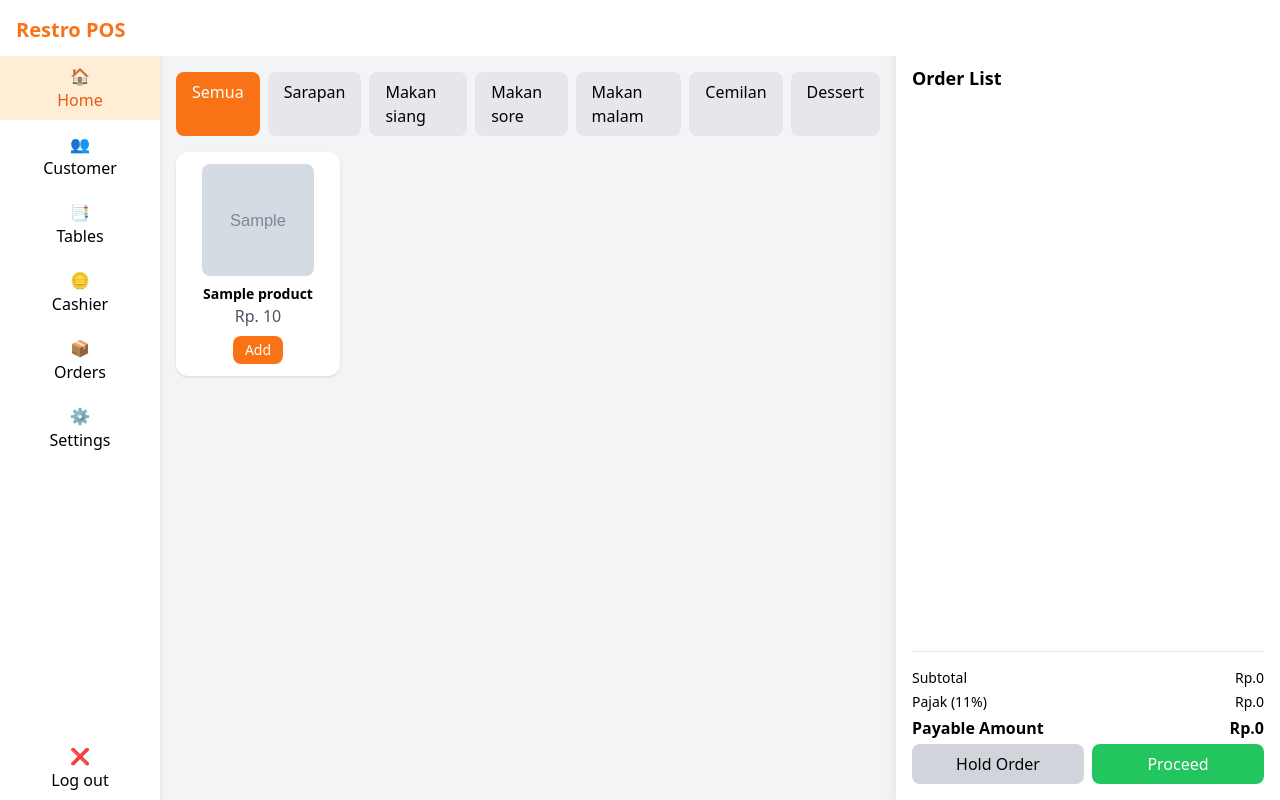
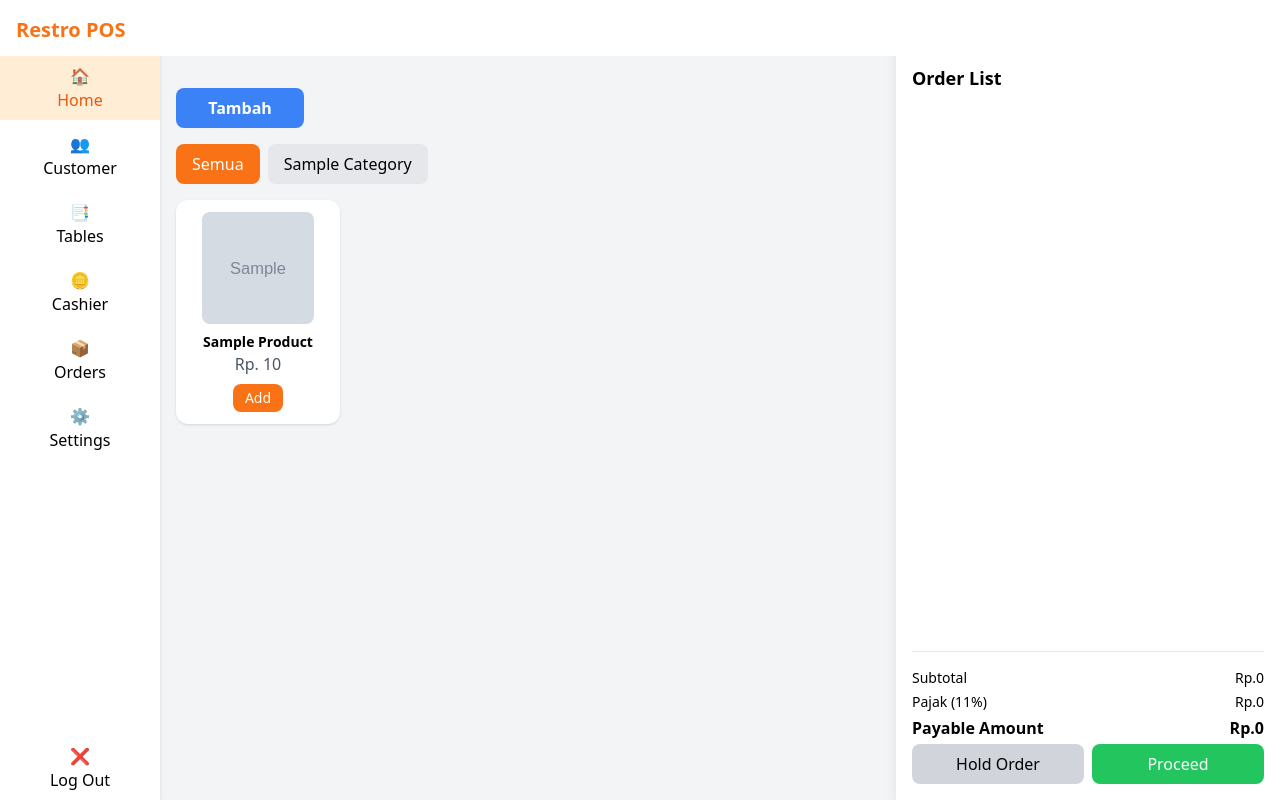
Before and after one commit to fawwazgoreng/project_akhir_cls_industry, a PHP site: page /classindustry/page/dashboard/index.php in a window 1280 px wide. Run offline with PHP 8.4, Linux system fonts and the light colour scheme; tables that the repository leaves empty or names only in its code hold one stand-in row (values such as "Sample post"); grey boxes marked "Sample" are stand-in pictures; some libraries are stand-ins or nearby versions.

Commit message:
add come page

```diff
--- a/page/dashboard/index.php
+++ b/page/dashboard/index.php
@@ -3,17 +3,13 @@ session_start();
 include __DIR__ . "/../../system/action.php";
 include __DIR__ . "/../../actions/products/cart.php";
 useQuery('product.php');
-
-$menus = findAllProducts();
-$cart  = $_SESSION['cart'] ?? [];
+useQuery('category.php');
 
 $category = $_GET['category'] ?? 'all';
-if (isset($_GET['category']) && $_GET['category'] !== '') {
-  $category = $_GET['category'];
-  $menus = array_filter($menus, function ($m) use ($category) {
-    return strtolower($m['categories_id']) === strtolower($category);
-  });
-}
+
+$categories = findAllCategories();
+$menus = findProductsByCategoryId($category);
+$cart  = $_SESSION['cart'] ?? [];
 
 $subtotal = 0;
 foreach ($cart as $item) {
@@ -24,20 +20,15 @@ $total = $subtotal + $tax;
 ?>
 <!DOCTYPE html>
 <html lang="en">
-
 <head>
   <meta charset="UTF-8">
   <title>POS - Transaksi</title>
   <script src="https://cdn.tailwindcss.com"></script>
 </head>
-
-<body class="bg-gray-100">
+<body class="bg-gray-100 capitalize">
   <div class="flex relative flex-col flex-nowrap h-screen">
-    <!-- Header -->
     <div class="bg-white p-4 absolute font-bold h-14 text-xl w-full text-orange-500">Restro POS</div>
-
     <div class="flex flex-row">
-      <!-- Sidebar -->
       <aside class="w-full h-screen md:w-40 bg-white shadow-md flex flex-col">
         <nav class="flex-1 space-y-1">
           <a href="#" class="flex mt-14 items-center flex-col px-4 py-2 bg-orange-100 text-orange-600">🏠 <p>Home</p></a>
@@ -47,45 +38,30 @@ $total = $subtotal + $tax;
           <a href="#" class="flex items-center flex-col px-4 py-2 hover:bg-orange-100">📦 <p>Orders</p></a>
           <a href="#" class="flex items-center flex-col px-4 py-2 hover:bg-orange-100">⚙️ <p>Settings</p></a>
         </nav>
-        <a href="logout.php" class="flex itmes-center flex-col px-4 py-2 text-center rounded-lg">❌ <p>Log out</p></a>
+        <a href="logout.php" class="flex items-center flex-col px-4 py-2 text-center rounded-lg">❌ <p>Log out</p></a>
       </aside>
-
-      <!-- Main Content -->
       <main class="flex-1 p-4 overflow-y-auto mt-14">
+        <a href="" class="inline-block py-2 w-32 px-4 bg-blue-500 my-4 rounded-lg text-center text-white font-bold">
+          tambah
+        </a>
         <div class="flex space-x-2 mb-4">
-  <a href="index.php?view=dashboard"
+          <a href="index.php?view=dashboard&category=all"
              class="px-4 py-2 rounded-lg <?= $category === 'all' ? 'bg-orange-500 text-white' : 'bg-gray-200' ?>">
              Semua
           </a>
-  <a href="index.php?view=dashboard&category=sarapan"
-     class="px-4 py-2 rounded-lg <?= $category === 'sarapan' ? 'bg-orange-500 text-white' : 'bg-gray-200' ?>">
-     Sarapan
+          <?php foreach ($categories as $c):
+              $active = strtolower($c['categori_name']) === strtolower($category) ? 'bg-orange-500 text-white' : 'bg-gray-200';
+          ?>
+            <a href="index.php?view=dashboard&category=<?= strtolower($c['categori_name']) ?>"
+               class="px-4 py-2 rounded-lg <?= $active ?>">
+               <?= htmlspecialchars($c['categori_name']) ?>
             </a>
-  <a href="index.php?view=dashboard&category=siang"
-     class="px-4 py-2 rounded-lg <?= $category === 'siang' ? 'bg-orange-500 text-white' : 'bg-gray-200' ?>">
-     Makan siang
-  </a>
-  <a href="index.php?view=dashboard&category=sore"
-     class="px-4 py-2 rounded-lg <?= $category === 'sore' ? 'bg-orange-500 text-white' : 'bg-gray-200' ?>">
-     Makan sore
-  </a>
-  <a href="index.php?view=dashboard&category=malam"
-     class="px-4 py-2 rounded-lg <?= $category === 'malam' ? 'bg-orange-500 text-white' : 'bg-gray-200' ?>">
-     Makan malam
-  </a>
-  <a href="index.php?view=dashboard&category=cemilan"
-     class="px-4 py-2 rounded-lg <?= $category === 'cemilan' ? 'bg-orange-500 text-white' : 'bg-gray-200' ?>">
-     Cemilan
-  </a>
-  <a href="index.php?view=dashboard&category=dessert"
-     class="px-4 py-2 rounded-lg <?= $category === 'dessert' ? 'bg-orange-500 text-white' : 'bg-gray-200' ?>">
-     Dessert
-  </a>
+          <?php endforeach; ?>
         </div>
 
         <!-- Menu Grid -->
         <div class="grid grid-cols-2 md:grid-cols-4 gap-4">
-          <?php foreach ($menus as $m) { ?>
+          <?php foreach ($menus as $m): ?>
             <div class="bg-white shadow rounded-xl p-3 flex flex-col items-center">
               <img src="<?= $m['image'] ?>" class="w-28 h-28 object-cover rounded-lg mb-2" alt="<?= htmlspecialchars($m['name']) ?>">
               <div class="font-semibold text-center text-sm"><?= htmlspecialchars($m['name']) ?></div>
@@ -97,7 +73,7 @@ $total = $subtotal + $tax;
                 <button type="submit" class="px-3 py-1 bg-orange-500 text-white text-sm rounded-lg">Add</button>
               </form>
             </div>
-          <?php } ?>
+          <?php endforeach; ?>
         </div>
       </main>
 
@@ -105,7 +81,7 @@ $total = $subtotal + $tax;
       <aside class="w-full md:w-96 bg-white shadow-lg p-4 flex flex-col">
         <h2 class="font-bold text-lg mb-4 mt-12">Order List</h2>
         <div class="flex-1 space-y-3 overflow-y-auto">
-          <?php foreach ($cart as $id => $item) {
+          <?php foreach ($cart as $id => $item):
               $finalPrice = ($item['price'] - ($item['price'] * $item['discount'] / 100)) * $item['qty'];
           ?>
             <div class="border rounded-lg p-2">
@@ -125,8 +101,9 @@ $total = $subtotal + $tax;
                 <p class="text-right text-sm text-gray-600">= Rp.<?= number_format($finalPrice, 0, ',', '.') ?></p>
               </form>
             </div>
-          <?php } ?>
+          <?php endforeach; ?>
         </div>
+
         <!-- Summary -->
         <div class="mt-4 border-t pt-4 space-y-1">
           <div class="flex justify-between text-sm">
@@ -149,20 +126,5 @@ $total = $subtotal + $tax;
       </aside>
     </div>
   </div>
-  <script>
-    document.querySelectorAll(".category-btn").forEach(btn => {
-      btn.addEventListener("click", () => {
-        const category = btn.dataset.category;
-        document.querySelectorAll(".menu-item").forEach(item => {
-          if (category === "all" || item.dataset.category === category) {
-            item.style.display = "flex";
-          } else {
-            item.style.display = "none";
-          }
-        });
-      });
-    });
-  </script>
 </body>
-
 </html>
--- a/system/query/category.php
+++ b/system/query/category.php
@@ -1,9 +1,28 @@
 <?php
+function findAllCategories()
+{
+     global $db;
+     $sql = "SELECT * FROM categories order by id";
+     $stmt = $db->query($sql);
+     return $stmt->fetchAll(PDO::FETCH_ASSOC);
+}
 
-function findAllCategory()
+function findProductsByCategoryId($category)
 {
-     return db->query("select * from categories order by id desc");
+     global $db;
+     $sql = "SELECT products.* , categories.categori_name
+            FROM products
+            INNER JOIN categories ON categories.id = products.categories_id";
+     if ($category !== 'all') {
+          $sql .= " WHERE LOWER(categories.categori_name) = LOWER(:category)";
+          $stmt = $db->prepare($sql);
+          $stmt->execute([':category' => $category]);
+     } else {
+          $stmt = $db->query($sql);
+     }
+     return $stmt->fetchAll(PDO::FETCH_ASSOC);
 }
+
 
 function createCategory()
 {
--- a/system/query/product.php
+++ b/system/query/product.php
@@ -1,11 +1,16 @@
 <?php
-function findAllProducts() {
+function findAllProducts()
+{
     global $db;
-    $stmt = $db->query("SELECT * FROM products");
+    $sql = "SELECT p.*, categories.categori_name
+            FROM products p
+            INNER JOIN categories c ON categories.id = products.categories_id";
+    $stmt = $db->query($sql);
     return $stmt->fetchAll(PDO::FETCH_ASSOC);
 }
 
-function createProducts() {
+function createProducts()
+{
     global $db;
     $stmt = $db->prepare("INSERT INTO products
         (id, name_product, categories_id, price, stock, gambar)
```
Lines whose indentation alone changed are shown as unchanged.
